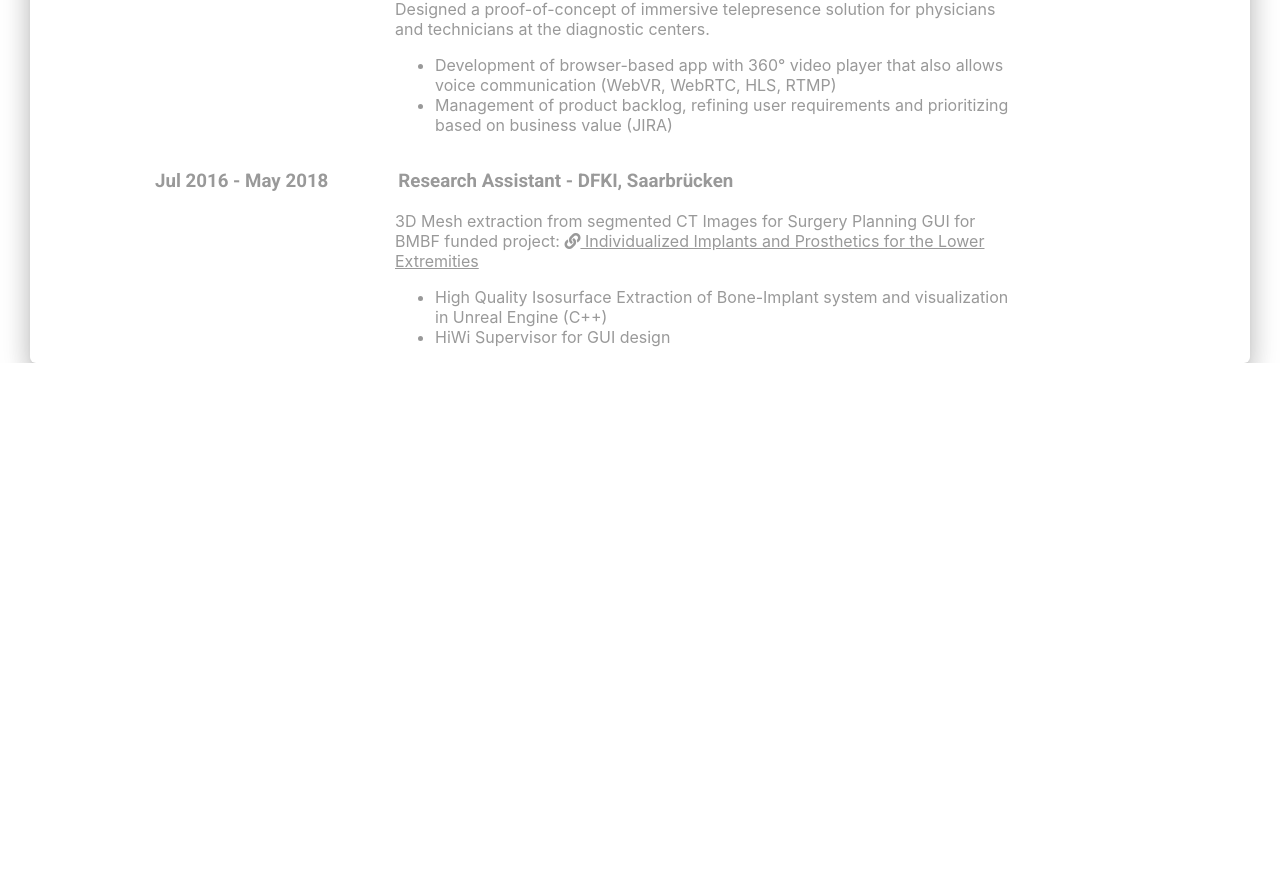
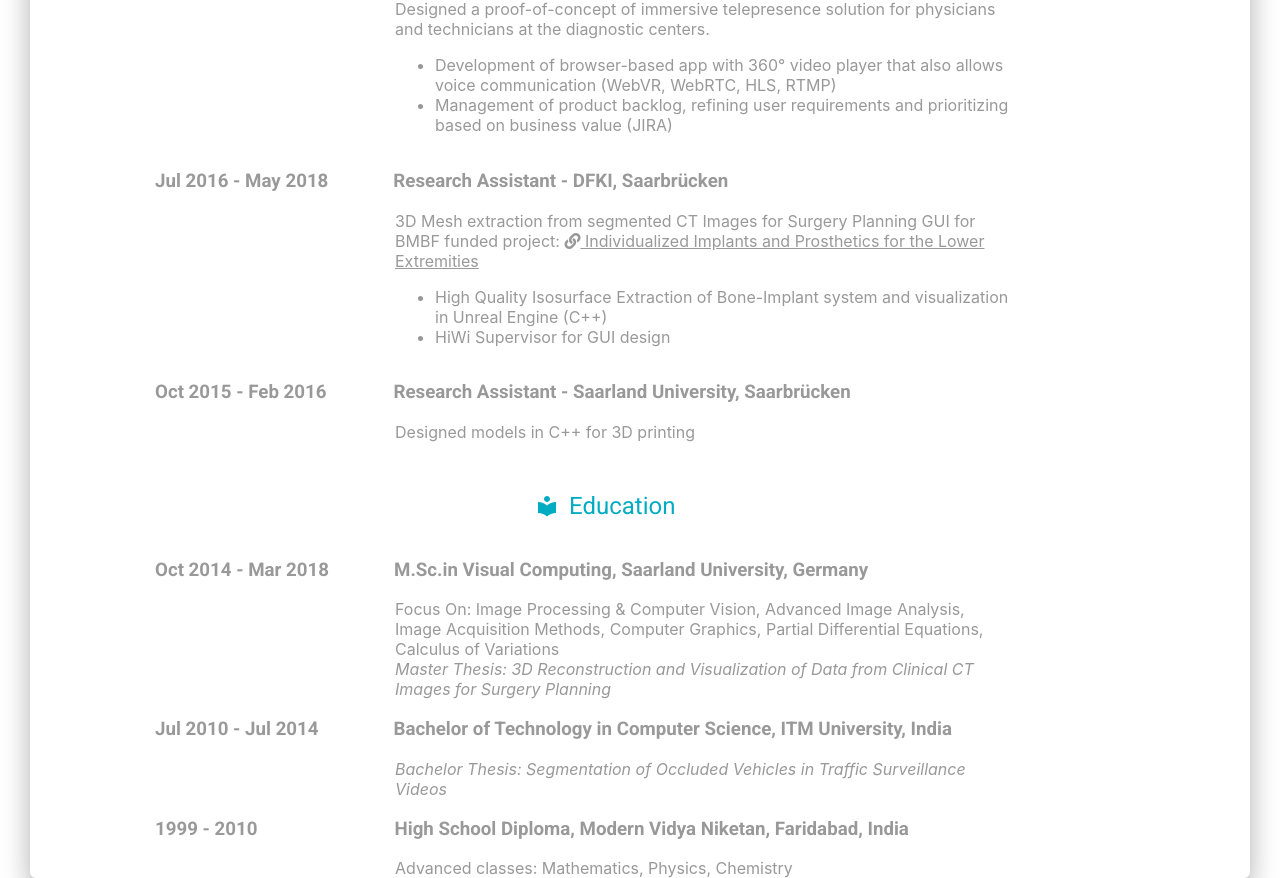
Before and after one commit to medha-juneja/medha-juneja.github.io, a React (Create React App) app: page / in a window 1280 px wide. Shown: the part 644-1522 px from the top of the page. Before the commit the page ends 1007 px from the top, so only its background shows below. Built offline with nearby package versions, Linux system fonts and the light colour scheme.

Commit message:
added education

```diff
--- a/src/assets/jss/material-kit-react/customviews/resumePage.js
+++ b/src/assets/jss/material-kit-react/customviews/resumePage.js
@@ -13,7 +13,7 @@ const resumePageStyle = {
     }
   },
   description: {
-    marginLeft: "30px",
+    marginLeft: "40px",
     color: "#999",
     textAlign: "left",
     marginLeft: "130px"
@@ -62,7 +62,8 @@ const resumePageStyle = {
     color: "#999",
     marginLeft: "-110px",
     fontFamily: "Roboto",
-    position: "relative"
+    position: "relative",
+    textAlign: "left"
   },
 
   cvdescription_container:{
--- a/src/customcomponents/Resume.js
+++ b/src/customcomponents/Resume.js
@@ -6,7 +6,7 @@ import GridContainer from "components/Grid/GridContainer.js";
 import GridItem from "components/Grid/GridItem.js";
 import styles from "assets/jss/material-kit-react/customviews/resumePage.js";
 import Button from "components/CustomButtons/Button.js";
-import {WorkOutline} from "@material-ui/icons";
+import {WorkOutline, LocalLibrary} from "@material-ui/icons";
 import List from "@material-ui/core/List";
 import ListItem from "@material-ui/core/ListItem";
 
@@ -25,11 +25,11 @@ const Resume = () => {
                     { /* <h4 className={classes.shorttitle}>Computer Vision Engineer</h4> */}
                     <div className={classes.cvheading_container}>
                       <WorkOutline/><h2 className={classes.cvheading}>Work Experience</h2>
-                      </div>
+                    </div>
 
                       <div className={classes.cvshorttitle_container}>
-                        <h3>June 2018 - Present</h3>
-                        <h3 style={{marginLeft:"70px"}}>Image Processing Engineer - Medneo GmbH, Berlin</h3>
+                        <h3>Jun 2018 - Present</h3>
+                        <h3 style={{marginLeft:"80px"}}>Image Processing Engineer - Medneo GmbH, Berlin</h3>
                       </div>
                       <div className={classes.cvdescription_container}>
                       <span className={classes.description}>
@@ -51,7 +51,7 @@ const Resume = () => {
 
                       <div className={classes.cvshorttitle_container}>
                         <h3>Jul 2016 - May 2018</h3>
-                        <h3 style={{marginLeft:"70px"}}>Research Assistant - DFKI, Saarbrücken</h3>
+                        <h3 style={{marginLeft:"65px"}}>Research Assistant - DFKI, Saarbrücken</h3>
                       </div>
                       <div className={classes.cvdescription_container}>
                         <span className={classes.description}>
@@ -64,6 +64,52 @@ const Resume = () => {
                         </ul>
                         </span>
                       </div>
+
+                      <div className={classes.cvshorttitle_container}>
+                        <h3>Oct 2015 - Feb 2016</h3>
+                        <h3 style={{marginLeft:"67px"}}>Research Assistant - Saarland University, Saarbrücken</h3>
+                      </div>
+                      <div className={classes.cvdescription_container}>
+                        <span className={classes.description}>
+                        Designed models in C++ for 3D printing
+                        </span>
+                      </div>
+
+                      <div className={classes.cvheading_container} style={{paddingTop:"30px"}}>
+                        <LocalLibrary/><h2 className={classes.cvheading}>Education</h2>
+                      </div>
+                        <div className={classes.cvshorttitle_container}>
+                          <h3>Oct 2014 - Mar 2018</h3>
+                          <h3 style={{marginLeft:"65px"}}>M.Sc.in Visual Computing, Saarland University, Germany</h3>
+                        </div>
+                        <div className={classes.cvdescription_container}>
+                          <span className={classes.description}>
+                          Focus On: Image Processing & Computer Vision, Advanced Image Analysis,
+                          Image Acquisition Methods, Computer Graphics, Partial Differential Equations, Calculus of Variations
+                          <br/>
+                          <i>Master Thesis: 3D Reconstruction and Visualization of Data from Clinical CT Images for Surgery Planning</i>
+                          </span>
+                        </div>
+
+                        <div className={classes.cvshorttitle_container}>
+                          <h3>Jul 2010 - Jul 2014</h3>
+                          <h3 style={{marginLeft:"75px"}}>Bachelor of Technology in Computer Science, ITM University, India</h3>
+                        </div>
+                        <div className={classes.cvdescription_container}>
+                          <span className={classes.description}>
+                          <i>Bachelor Thesis: Segmentation of Occluded Vehicles in Traffic Surveillance Videos</i>
+                          </span>
+                        </div>
+
+                        <div className={classes.cvshorttitle_container}>
+                          <h3>1999 - 2010</h3>
+                          <h3 style={{marginLeft:"137px"}}>High School Diploma, Modern Vidya Niketan, Faridabad, India</h3>
+                        </div>
+                        <div className={classes.cvdescription_container}>
+                          <span className={classes.description}>
+                          Advanced classes: Mathematics, Physics, Chemistry
+                          </span>
+                        </div>
 
 
 
```
